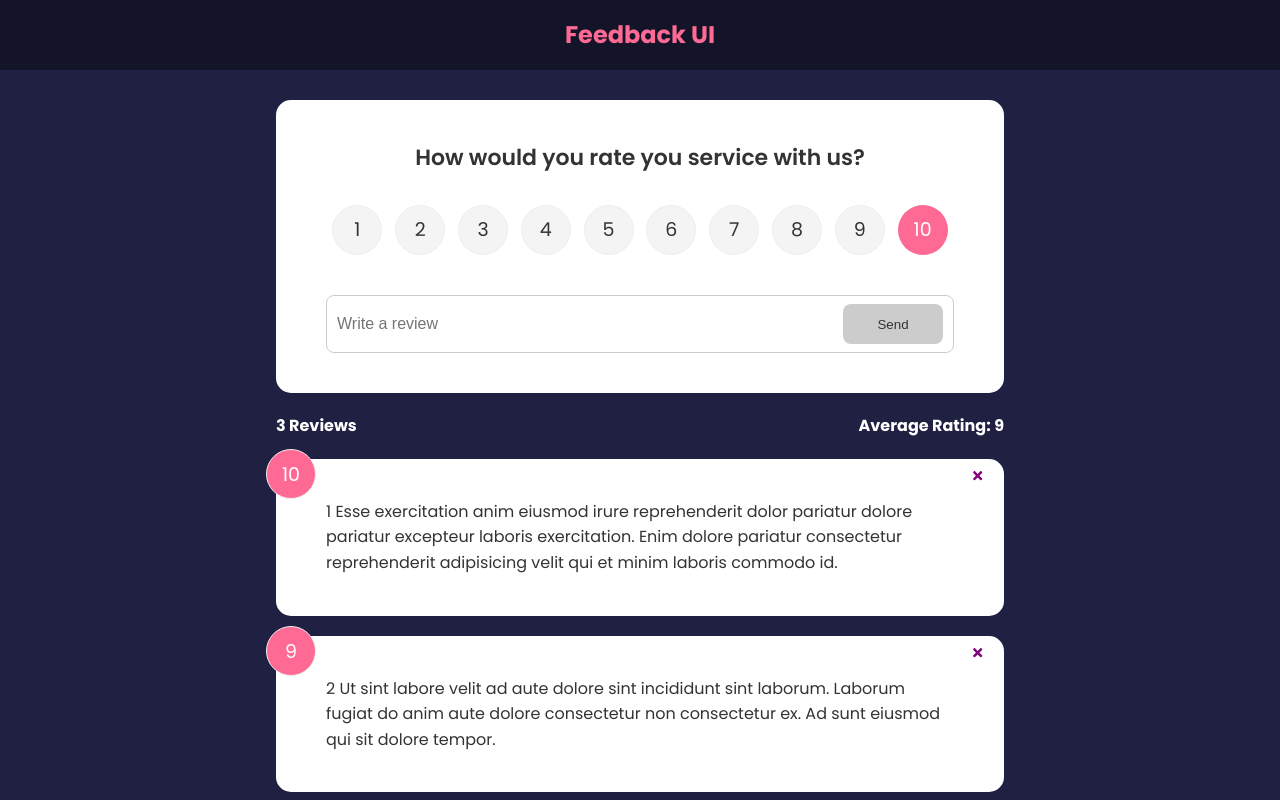
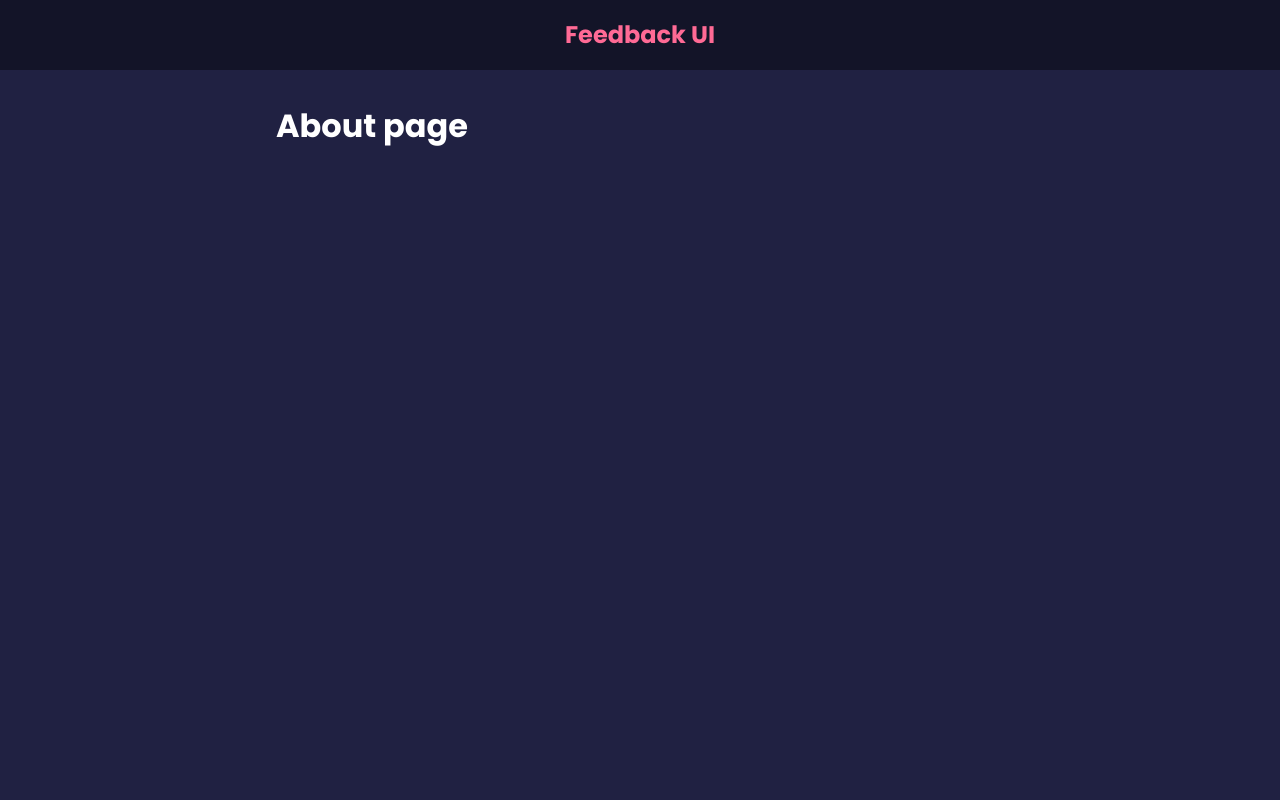
Before and after one commit to Galeups/react-example-feedback-js, a React (Create React App) app: page /about in a window 1280 px wide. Shown: the top 800 px of the page. Built offline with nearby package versions, Linux system fonts and the light colour scheme.

Commit message:
feat: add routes

```diff
--- a/package.json
+++ b/package.json
@@ -11,6 +11,7 @@
     "react": "^17.0.2",
     "react-dom": "^17.0.2",
     "react-icons": "^4.3.1",
+    "react-router-dom": "^6.2.2",
     "react-scripts": "5.0.0",
     "uuid": "^8.3.2",
     "web-vitals": "^2.1.3"
--- a/src/App.js
+++ b/src/App.js
@@ -1,11 +1,13 @@
 import { useState } from "react";
 import { v4 as uuidv4 } from "uuid";
+import { BrowserRouter as Router, Route, Routes } from "react-router-dom";
 
 import Header from "./components/Header";
 import FeedbackList from "./components/FeedbackList";
 import FeedbackStats from "./components/FeedbackStats";
 import FeedbackForm from "./components/FeedbackForm";
 import FeedbackData from "./data/FeedbackData";
+import AboutPage from "./pages/AboutPage";
 
 function App() {
   const [feedback, setFeedback] = useState(FeedbackData);
@@ -22,9 +24,16 @@
   };
 
   return (
+    <Router>
       <>
         <Header />
         <div className="container">
+          <Routes>
+            <Route
+              exact
+              path="/"
+              element={
+                <>
                   <FeedbackForm handleAdd={handleAddFeedback} />
                   <FeedbackStats feedback={feedback} />
 
@@ -32,8 +41,15 @@
                     feedback={feedback}
                     handleDelete={(id) => handleDelete(id)}
                   />
+                </>
+              }
+            />
+
+            <Route path="/about" element={<AboutPage />} />
+          </Routes>
         </div>
       </>
+    </Router>
   );
 }
 
--- /dev/null
+++ b/src/pages/AboutPage.jsx
@@ -0,0 +1,9 @@
+import React from "react";
+
+function AboutPage() {
+  return <h1>About page</h1>;
+}
+
+AboutPage.propTypes = {};
+
+export default AboutPage;
```
Also changed, not shown: 1 other file (tests, documents, lock files or other folders). Lines whose indentation alone changed are shown as unchanged.
